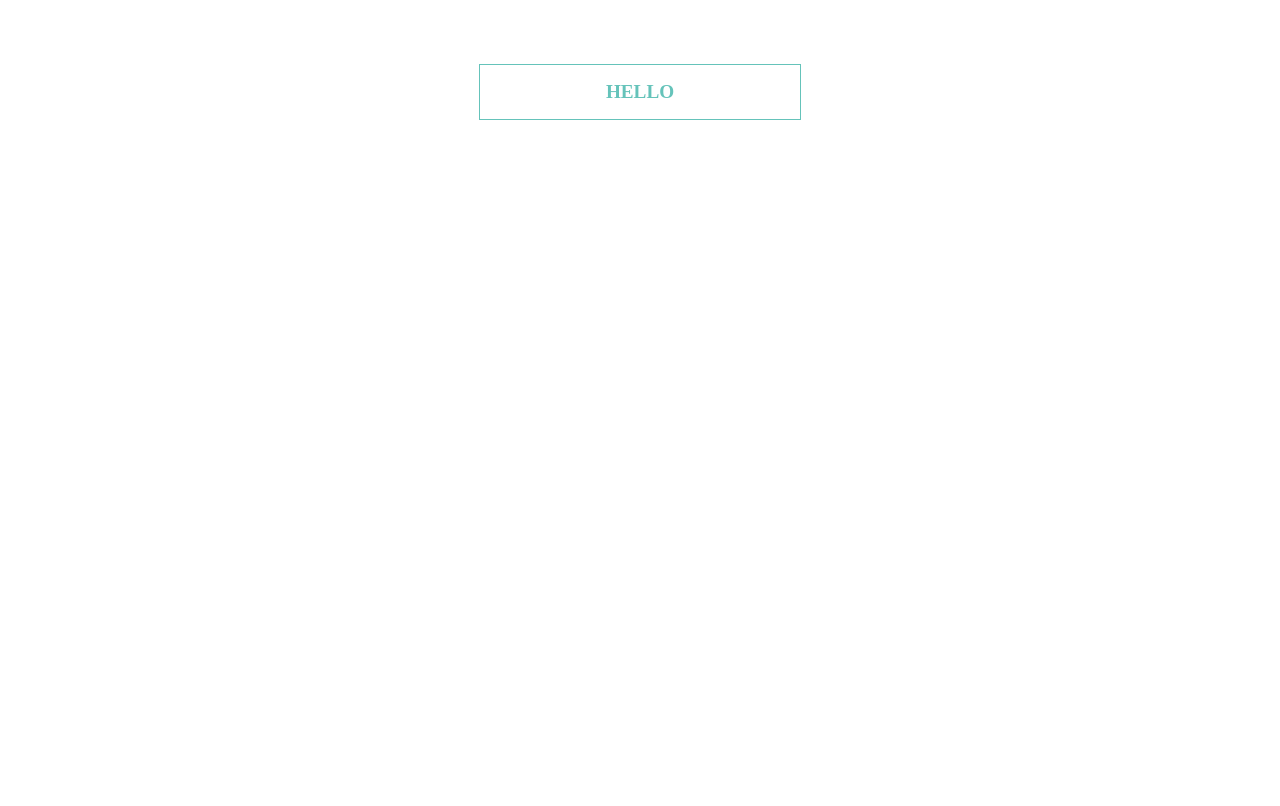
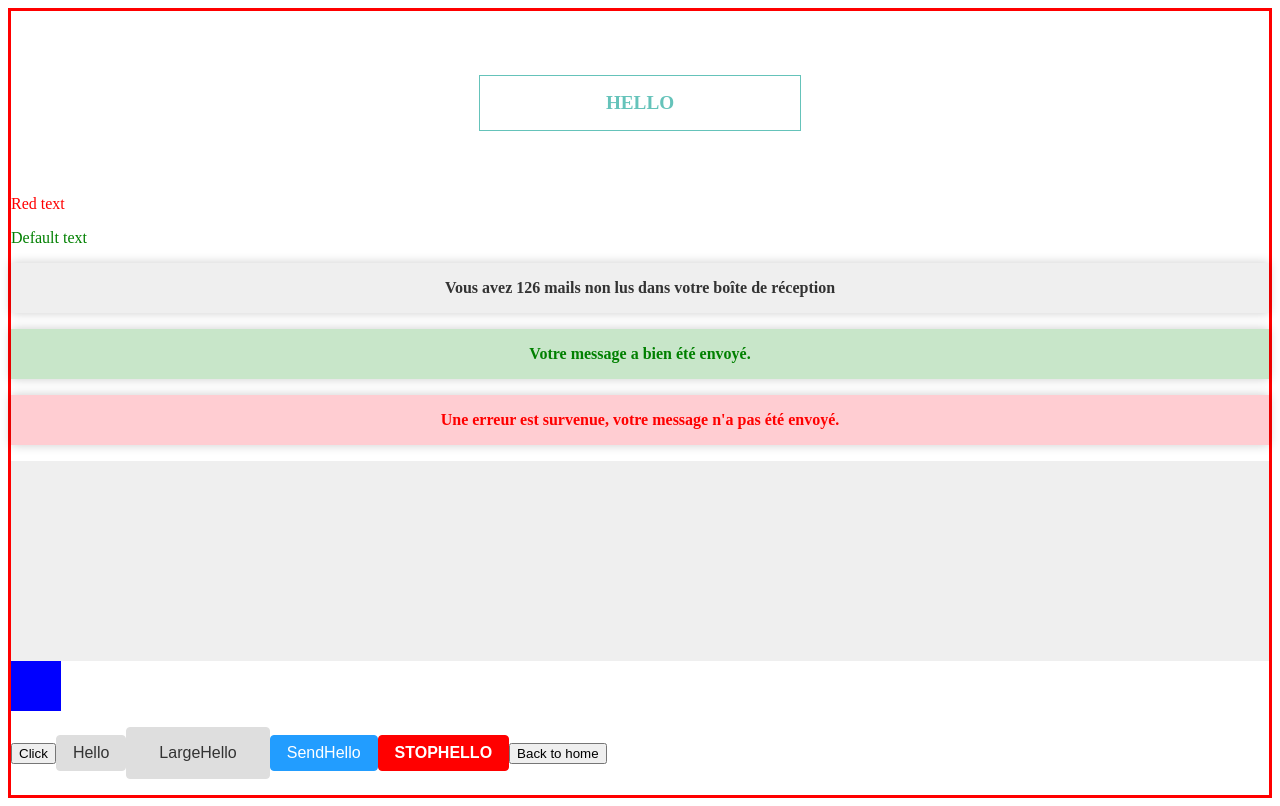
Before and after one commit to Lucas-Moreno/React-work, a React (Create React App) app: page /styled in a window 1280 px wide. Built offline with nearby package versions, Linux system fonts and the light colour scheme.

Commit message:
[REACT] advanced style-component + ThemeProvider + Props + styled

```diff
--- a/src/App/App.js
+++ b/src/App/App.js
@@ -1,10 +1,12 @@
 import React from "react";
 import { Link } from "react-router-dom";
 import "./App.css";
-import styled, { createGlobalStyle } from "styled-components";
+import styled, { createGlobalStyle, ThemeProvider } from "styled-components";
+import theme from "../Theme/theme";
 
 function App() {
   return (
+    <ThemeProvider theme={theme}>
       <div className="App">
         <GlobalStyle />
         <Title>Upgrade my Skills on React</Title>
@@ -15,6 +17,7 @@ function App() {
           <button>Styled Components</button>
         </Link>
       </div>
+    </ThemeProvider>
   );
 }
 
--- a/src/Component/StyledComponents.jsx
+++ b/src/Component/StyledComponents.jsx
@@ -1,35 +1,52 @@
-import React from "react";
-import styled from "styled-components";
+import React, { useState } from "react";
+import { Link } from "react-router-dom";
+import {
+  Title,
+  Text,
+  Box,
+  TestClick,
+  Hello,
+  LargeHello,
+  SendHello,
+  StopHello,
+  Message,
+  Container
+} from "../Styled/styled";
+import { ThemeProvider } from "styled-components";
+import theme from "../Theme/theme";
 
 const StyledComponents = () => {
+  const [isShow, setIsShow] = useState(false);
+
+  const toggle = () => {
+    setIsShow(!isShow);
+  };
   return (
-    <div>
-      <Title>Hello</Title>
-    </div>
+    <ThemeProvider theme={theme}>
+      <Container>
+        <Title>Hello</Title>
+        <Text color="red">Red text</Text>
+        <Text>Default text</Text>
+        <Message>
+          Vous avez 126 mails non lus dans votre boîte de réception
+        </Message>
+        <Message success>Votre message a bien été envoyé.</Message>
+        <Message error>
+          Une erreur est survenue, votre message n'a pas été envoyé.
+        </Message>
+        <Box centerXY></Box>
+        {isShow ? <TestClick primary></TestClick> : <TestClick></TestClick>}
+        <button onClick={toggle}>Click</button>
+        <Hello>Hello</Hello>
+        <LargeHello>LargeHello</LargeHello>
+        <SendHello>SendHello</SendHello>
+        <StopHello>StopHello</StopHello>
+        <Link to="/">
+          <button>Back to home</button>
+        </Link>
+      </Container>
+    </ThemeProvider>
   );
 };
 
 export default StyledComponents;
-
-/* Styled Component with hover/media */
-
-const Title = styled.h1`
-  display: block;
-  width: 18rem;
-  margin: 4rem auto;
-  padding: 1rem;
-  font-size: 1.4rem;
-  text-align: center;
-  text-transform: uppercase;
-  color: #65c3ba;
-  border: 1px solid #65c3ba;
-
-  :hover {
-    border: 1px solid red;
-    color: red;
-  }
-
-  @media screen and (min-width: 769px) {
-    font-size: 1.2rem;
-  }
-`;
--- /dev/null
+++ b/src/Styled/styled.js
@@ -0,0 +1,113 @@
+import styled from "styled-components";
+
+/* Styled Component with props */
+
+export const Title = styled.h1`
+  display: block;
+  width: 18rem;
+  margin: 4rem auto;
+  padding: 1rem;
+  font-size: 1.4rem;
+  text-align: center;
+  text-transform: uppercase;
+  color: #65c3ba;
+  border: 1px solid #65c3ba;
+
+  :hover {
+    border: 1px solid red;
+    color: red;
+  }
+
+  @media screen and (min-width: 769px) {
+    font-size: 1.2rem;
+  }
+`;
+
+/* Color du text en vert si aucune color est définie */
+
+export const Text = styled.p`
+  color: ${({ color }) => color || "green"};
+`;
+
+export const Message = styled.p`
+  color: ${({ success, error }) =>
+    (success && "green") || (error && "red") || "#333"};
+  background: ${({ success, error }) =>
+    (success && "#c8e6c9") || (error && "#ffcdd2") || "#efefef"};
+  padding: 1rem;
+  font-weight: bold;
+  text-align: center;
+  box-shadow: 0 0 10px rgba(0, 0, 0, 0.2);
+`;
+
+export const Box = styled.div`
+  ${({ centerXY }) =>
+    centerXY &&
+    `
+      display: flex;
+      justify-content: center;
+      align-items: center;
+    `}
+
+  height: 200px;
+  background: #efefef;
+`;
+
+/* Styled Component with props ternary state */
+
+export const TestClick = styled.div`
+  background: ${props => (props.primary ? "red" : "blue")};
+  color: ${props => (props.primary ? "black" : "white")};
+  width: 50px;
+  height: 50px;
+`;
+
+/* Extend a component */
+
+export const Hello = styled.button`
+  padding: 0.5rem 1rem;
+  margin: 1rem 0;
+  font-size: 1rem;
+  color: #333;
+  background: #dedede;
+  border-radius: 0.25rem;
+  border: 1px solid #dedede;
+  transition: color 0.2s;
+  cursor: pointer;
+
+  &:hover {
+    background: #fff;
+  }
+`;
+
+export const LargeHello = styled(Hello)`
+  padding: 1rem 2rem;
+`;
+
+export const SendHello = styled(Hello)`
+  color: white;
+  background: #229dff;
+  border: 1px solid #229dff;
+
+  &:hover {
+    color: #229dff;
+  }
+`;
+
+export const StopHello = styled(Hello)`
+  font-weight: bold;
+  text-transform: uppercase;
+  color: white;
+  background: red;
+  border: 1px solid red;
+
+  &:hover {
+    color: red;
+  }
+`;
+
+/* Using theme */
+
+export const Container = styled.div`
+  border: ${({ theme }) => theme.borders.border};
+`;
--- /dev/null
+++ b/src/Theme/theme.js
@@ -0,0 +1,40 @@
+export default {
+  colors: {
+    red: "#F24738",
+    green: "#55C6B3",
+    yellow: "#F9D274",
+    brown: "#A56F5D",
+    white: "#fff",
+    whiteTranslucid: "rgba(255,255,255,.9)",
+    black: "#222"
+  },
+  fonts: {
+    families: {
+      font1: "Vidaloka, sans-serif",
+      font2: "Lobster, sans-serif"
+    },
+    sizes: {
+      body: "1rem",
+      mainTitle: "calc(2rem + 3vw)",
+      size1: "1.953rem",
+      size2: "1.563rem",
+      size3: "1.25rem"
+    }
+  },
+  spaces: {
+    xs: "0.25rem",
+    sm: "0.5rem",
+    md: "1rem",
+    lg: "2rem",
+    xl: "4rem"
+  },
+  borders: {
+    radius: "0.3rem",
+    border: "3px solid red"
+  },
+  shadows: {
+    text: "3px 3px 0 rgba(0, 0, 0)",
+    box: "2px 2px 8px rgba(0, 0, 0, 0.6)",
+    inset: "inset 2px 2px 4px rgba(0, 0, 0, 0.6)"
+  }
+};
```
Also changed, not shown: 1 other file (tests, documents, lock files or other folders). Lines whose indentation alone changed are shown as unchanged.
